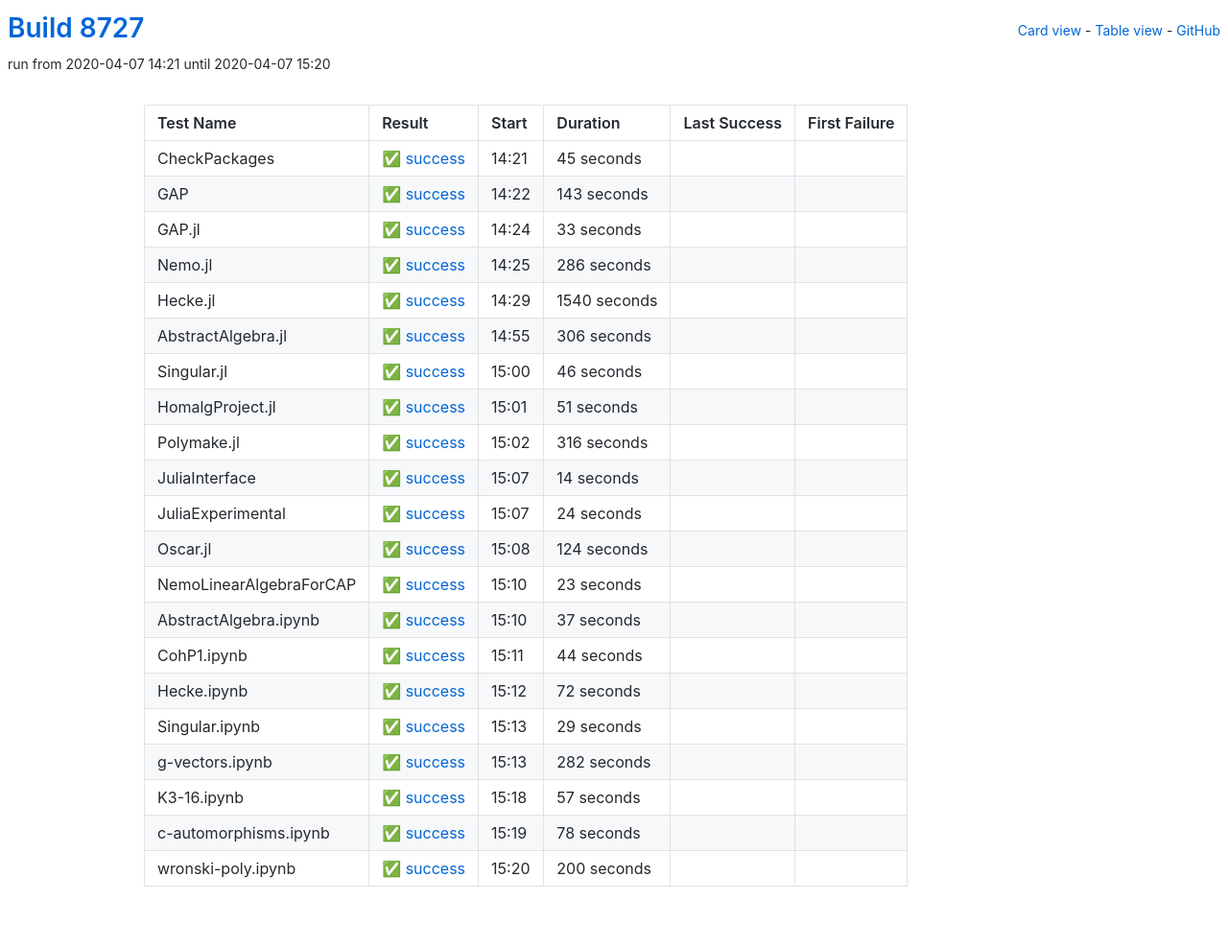
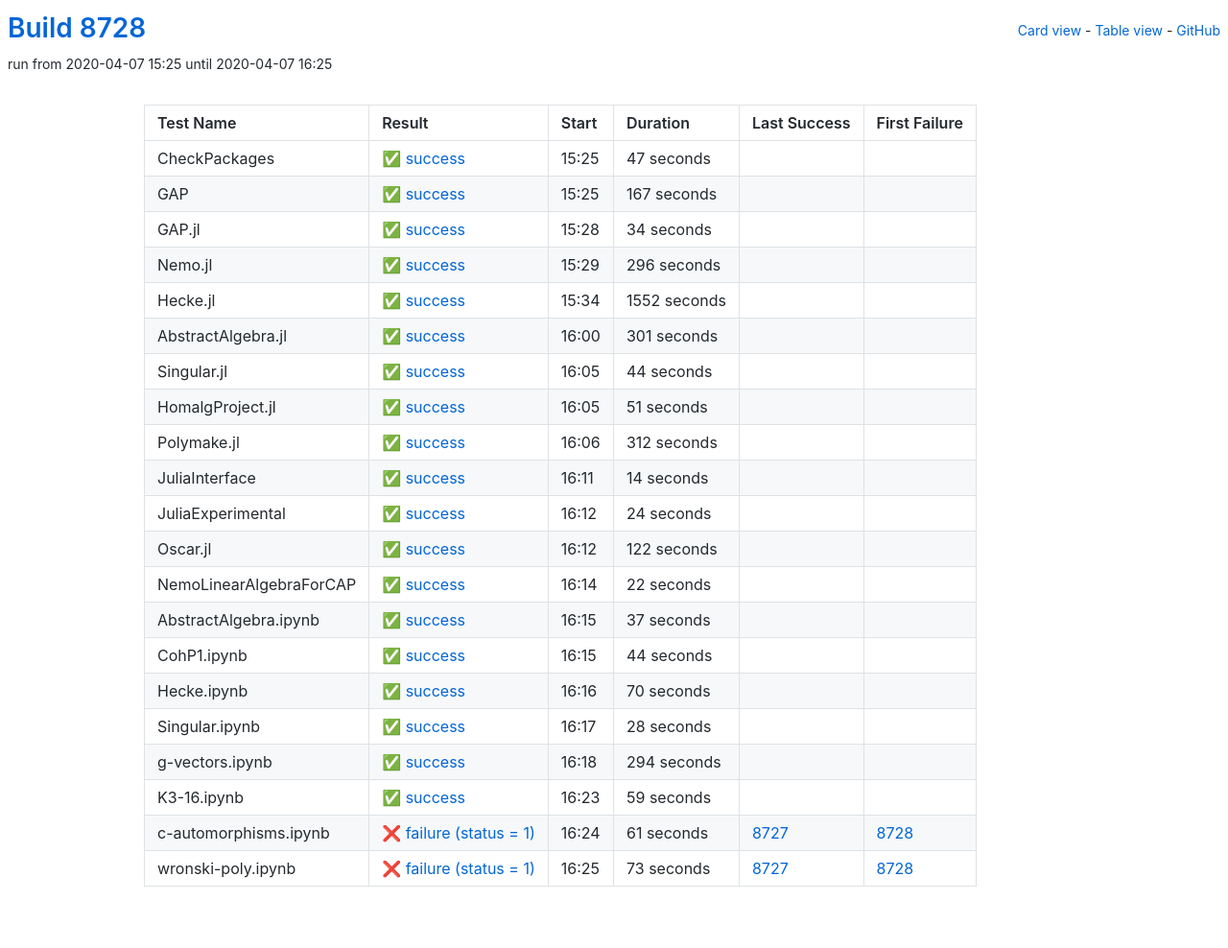
Before and after one commit to oscar-system/oscar-ci-status, a Jekyll site: the page built from table.html, in a window 1280 px wide. Shown: the whole page at 96% size. Built offline with Jekyll 4.4.1, drawn with Linux system fonts in a browser that asks for light colours.

Commit message:
Build 8728

```diff
--- a/_data/ci.yml
+++ b/_data/ci.yml
@@ -1,82 +1,82 @@
-build: 8727
-build_url: https://oscarci.mathematik.uni-kl.de/job/oscar/8727/
+build: 8728
+build_url: https://oscarci.mathematik.uni-kl.de/job/oscar/8728/
 job: oscar
 tests:
-- duration: 45
+- duration: 47
   exitcode: 0
   first_failure: false
   first_failure_url: null
   last_success: false
   last_success_url: null
-  log: https://oscarci.mathematik.uni-kl.de/job/oscar/8727/artifact/logs/build-8727/CheckPackages.log
+  log: https://oscarci.mathematik.uni-kl.de/job/oscar/8728/artifact/logs/build-8728/CheckPackages.log
   name: CheckPackages
-  start: 2020-04-07 14:21
+  start: 2020-04-07 15:25
   status: success
   success: true
-- duration: 143
+- duration: 167
   exitcode: 0
   first_failure: false
   first_failure_url: null
   last_success: false
   last_success_url: null
-  log: https://oscarci.mathematik.uni-kl.de/job/oscar/8727/artifact/logs/build-8727/GAP.log
+  log: https://oscarci.mathematik.uni-kl.de/job/oscar/8728/artifact/logs/build-8728/GAP.log
   name: GAP
-  start: 2020-04-07 14:22
+  start: 2020-04-07 15:25
   status: success
   success: true
-- duration: 33
+- duration: 34
   exitcode: 0
   first_failure: false
   first_failure_url: null
   last_success: false
   last_success_url: null
-  log: https://oscarci.mathematik.uni-kl.de/job/oscar/8727/artifact/logs/build-8727/GAP.jl.log
+  log: https://oscarci.mathematik.uni-kl.de/job/oscar/8728/artifact/logs/build-8728/GAP.jl.log
   name: GAP.jl
-  start: 2020-04-07 14:24
+  start: 2020-04-07 15:28
   status: success
   success: true
-- duration: 286
+- duration: 296
   exitcode: 0
   first_failure: false
   first_failure_url: null
   last_success: false
   last_success_url: null
-  log: https://oscarci.mathematik.uni-kl.de/job/oscar/8727/artifact/logs/build-8727/Nemo.jl.log
+  log: https://oscarci.mathematik.uni-kl.de/job/oscar/8728/artifact/logs/build-8728/Nemo.jl.log
   name: Nemo.jl
-  start: 2020-04-07 14:25
+  start: 2020-04-07 15:29
   status: success
   success: true
-- duration: 1540
+- duration: 1552
   exitcode: 0
   first_failure: false
   first_failure_url: null
   last_success: false
   last_success_url: null
-  log: https://oscarci.mathematik.uni-kl.de/job/oscar/8727/artifact/logs/build-8727/Hecke.jl.log
+  log: https://oscarci.mathematik.uni-kl.de/job/oscar/8728/artifact/logs/build-8728/Hecke.jl.log
   name: Hecke.jl
-  start: 2020-04-07 14:29
+  start: 2020-04-07 15:34
   status: success
   success: true
-- duration: 306
+- duration: 301
   exitcode: 0
   first_failure: false
   first_failure_url: null
   last_success: false
   last_success_url: null
-  log: https://oscarci.mathematik.uni-kl.de/job/oscar/8727/artifact/logs/build-8727/AbstractAlgebra.jl.log
+  log: https://oscarci.mathematik.uni-kl.de/job/oscar/8728/artifact/logs/build-8728/AbstractAlgebra.jl.log
   name: AbstractAlgebra.jl
-  start: 2020-04-07 14:55
+  start: 2020-04-07 16:00
   status: success
   success: true
-- duration: 46
+- duration: 44
   exitcode: 0
   first_failure: false
   first_failure_url: null
   last_success: false
   last_success_url: null
-  log: https://oscarci.mathematik.uni-kl.de/job/oscar/8727/artifact/logs/build-8727/Singular.jl.log
+  log: https://oscarci.mathematik.uni-kl.de/job/oscar/8728/artifact/logs/build-8728/Singular.jl.log
   name: Singular.jl
-  start: 2020-04-07 15:00
+  start: 2020-04-07 16:05
   status: success
   success: true
 - duration: 51
@@ -85,20 +85,20 @@
   first_failure_url: null
   last_success: false
   last_success_url: null
-  log: https://oscarci.mathematik.uni-kl.de/job/oscar/8727/artifact/logs/build-8727/HomalgProject.jl.log
+  log: https://oscarci.mathematik.uni-kl.de/job/oscar/8728/artifact/logs/build-8728/HomalgProject.jl.log
   name: HomalgProject.jl
-  start: 2020-04-07 15:01
+  start: 2020-04-07 16:05
   status: success
   success: true
-- duration: 316
+- duration: 312
   exitcode: 0
   first_failure: false
   first_failure_url: null
   last_success: false
   last_success_url: null
-  log: https://oscarci.mathematik.uni-kl.de/job/oscar/8727/artifact/logs/build-8727/Polymake.jl.log
+  log: https://oscarci.mathematik.uni-kl.de/job/oscar/8728/artifact/logs/build-8728/Polymake.jl.log
   name: Polymake.jl
-  start: 2020-04-07 15:02
+  start: 2020-04-07 16:06
   status: success
   success: true
 - duration: 14
@@ -107,9 +107,9 @@
   first_failure_url: null
   last_success: false
   last_success_url: null
-  log: https://oscarci.mathematik.uni-kl.de/job/oscar/8727/artifact/logs/build-8727/JuliaInterface.log
+  log: https://oscarci.mathematik.uni-kl.de/job/oscar/8728/artifact/logs/build-8728/JuliaInterface.log
   name: JuliaInterface
-  start: 2020-04-07 15:07
+  start: 2020-04-07 16:11
   status: success
   success: true
 - duration: 24
@@ -118,31 +118,31 @@
   first_failure_url: null
   last_success: false
   last_success_url: null
-  log: https://oscarci.mathematik.uni-kl.de/job/oscar/8727/artifact/logs/build-8727/JuliaExperimental.log
+  log: https://oscarci.mathematik.uni-kl.de/job/oscar/8728/artifact/logs/build-8728/JuliaExperimental.log
   name: JuliaExperimental
-  start: 2020-04-07 15:07
+  start: 2020-04-07 16:12
   status: success
   success: true
-- duration: 124
+- duration: 122
   exitcode: 0
   first_failure: false
   first_failure_url: null
   last_success: false
   last_success_url: null
-  log: https://oscarci.mathematik.uni-kl.de/job/oscar/8727/artifact/logs/build-8727/Oscar.jl.log
+  log: https://oscarci.mathematik.uni-kl.de/job/oscar/8728/artifact/logs/build-8728/Oscar.jl.log
   name: Oscar.jl
-  start: 2020-04-07 15:08
+  start: 2020-04-07 16:12
   status: success
   success: true
-- duration: 23
+- duration: 22
   exitcode: 0
   first_failure: false
   first_failure_url: null
   last_success: false
   last_success_url: null
-  log: https://oscarci.mathematik.uni-kl.de/job/oscar/8727/artifact/logs/build-8727/NemoLinearAlgebraForCAP.log
+  log: https://oscarci.mathematik.uni-kl.de/job/oscar/8728/artifact/logs/build-8728/NemoLinearAlgebraForCAP.log
   name: NemoLinearAlgebraForCAP
-  start: 2020-04-07 15:10
+  start: 2020-04-07 16:14
   status: success
   success: true
 - duration: 37
@@ -151,9 +151,9 @@
   first_failure_url: null
   last_success: false
   last_success_url: null
-  log: https://oscarci.mathematik.uni-kl.de/job/oscar/8727/artifact/logs/build-8727/AbstractAlgebra.ipynb.log
+  log: https://oscarci.mathematik.uni-kl.de/job/oscar/8728/artifact/logs/build-8728/AbstractAlgebra.ipynb.log
   name: AbstractAlgebra.ipynb
-  start: 2020-04-07 15:10
+  start: 2020-04-07 16:15
   status: success
   success: true
 - duration: 44
@@ -162,74 +162,74 @@
   first_failure_url: null
   last_success: false
   last_success_url: null
-  log: https://oscarci.mathematik.uni-kl.de/job/oscar/8727/artifact/logs/build-8727/CohP1.ipynb.log
+  log: https://oscarci.mathematik.uni-kl.de/job/oscar/8728/artifact/logs/build-8728/CohP1.ipynb.log
   name: CohP1.ipynb
-  start: 2020-04-07 15:11
+  start: 2020-04-07 16:15
   status: success
   success: true
-- duration: 72
+- duration: 70
   exitcode: 0
   first_failure: false
   first_failure_url: null
   last_success: false
   last_success_url: null
-  log: https://oscarci.mathematik.uni-kl.de/job/oscar/8727/artifact/logs/build-8727/Hecke.ipynb.log
+  log: https://oscarci.mathematik.uni-kl.de/job/oscar/8728/artifact/logs/build-8728/Hecke.ipynb.log
   name: Hecke.ipynb
-  start: 2020-04-07 15:12
+  start: 2020-04-07 16:16
   status: success
   success: true
-- duration: 29
+- duration: 28
   exitcode: 0
   first_failure: false
   first_failure_url: null
   last_success: false
   last_success_url: null
-  log: https://oscarci.mathematik.uni-kl.de/job/oscar/8727/artifact/logs/build-8727/Singular.ipynb.log
+  log: https://oscarci.mathematik.uni-kl.de/job/oscar/8728/artifact/logs/build-8728/Singular.ipynb.log
   name: Singular.ipynb
-  start: 2020-04-07 15:13
+  start: 2020-04-07 16:17
   status: success
   success: true
-- duration: 282
+- duration: 294
   exitcode: 0
   first_failure: false
   first_failure_url: null
   last_success: false
   last_success_url: null
-  log: https://oscarci.mathematik.uni-kl.de/job/oscar/8727/artifact/logs/build-8727/g-vectors.ipynb.log
+  log: https://oscarci.mathematik.uni-kl.de/job/oscar/8728/artifact/logs/build-8728/g-vectors.ipynb.log
   name: g-vectors.ipynb
-  start: 2020-04-07 15:13
+  start: 2020-04-07 16:18
   status: success
   success: true
-- duration: 57
+- duration: 59
   exitcode: 0
   first_failure: false
   first_failure_url: null
   last_success: false
   last_success_url: null
-  log: https://oscarci.mathematik.uni-kl.de/job/oscar/8727/artifact/logs/build-8727/K3-16.ipynb.log
+  log: https://oscarci.mathematik.uni-kl.de/job/oscar/8728/artifact/logs/build-8728/K3-16.ipynb.log
   name: K3-16.ipynb
-  start: 2020-04-07 15:18
+  start: 2020-04-07 16:23
   status: success
   success: true
-- duration: 78
-  exitcode: 0
-  first_failure: false
-  first_failure_url: null
-  last_success: false
-  last_success_url: null
-  log: https://oscarci.mathematik.uni-kl.de/job/oscar/8727/artifact/logs/build-8727/c-automorphisms.ipynb.log
+- duration: 61
+  exitcode: 1
+  first_failure: 8728
+  first_failure_url: https://oscarci.mathematik.uni-kl.de/job/oscar/8728/
+  last_success: 8727
+  last_success_url: https://oscarci.mathematik.uni-kl.de/job/oscar/8727/
+  log: https://oscarci.mathematik.uni-kl.de/job/oscar/8728/artifact/logs/build-8728/c-automorphisms.ipynb.log
   name: c-automorphisms.ipynb
-  start: 2020-04-07 15:19
-  status: success
-  success: true
-- duration: 200
-  exitcode: 0
-  first_failure: false
-  first_failure_url: null
-  last_success: false
-  last_success_url: null
-  log: https://oscarci.mathematik.uni-kl.de/job/oscar/8727/artifact/logs/build-8727/wronski-poly.ipynb.log
+  start: 2020-04-07 16:24
+  status: failure
+  success: false
+- duration: 73
+  exitcode: 1
+  first_failure: 8728
+  first_failure_url: https://oscarci.mathematik.uni-kl.de/job/oscar/8728/
+  last_success: 8727
+  last_success_url: https://oscarci.mathematik.uni-kl.de/job/oscar/8727/
+  log: https://oscarci.mathematik.uni-kl.de/job/oscar/8728/artifact/logs/build-8728/wronski-poly.ipynb.log
   name: wronski-poly.ipynb
-  start: 2020-04-07 15:20
-  status: success
-  success: true
+  start: 2020-04-07 16:25
+  status: failure
+  success: false
```
Also changed, not shown: README.md.
